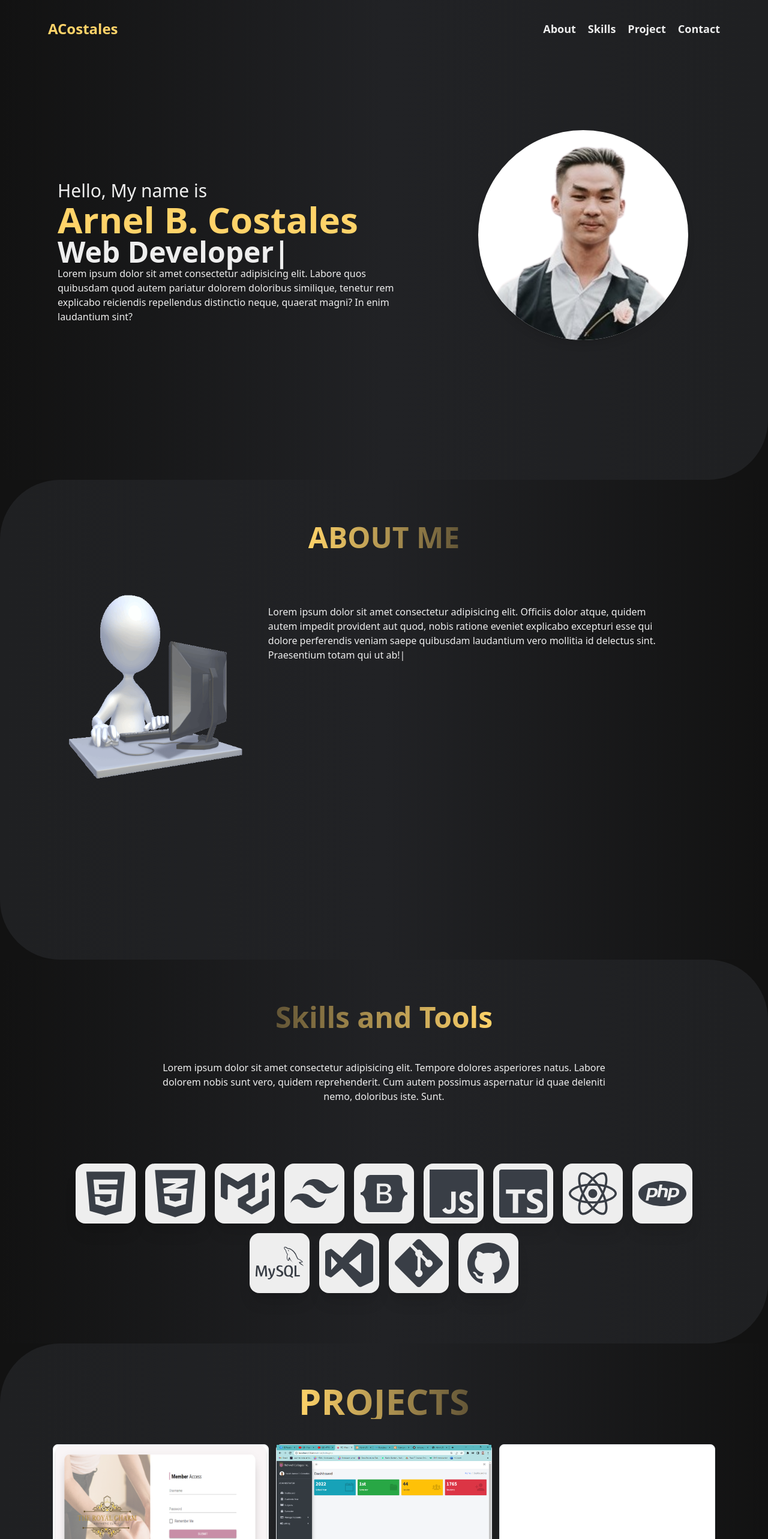
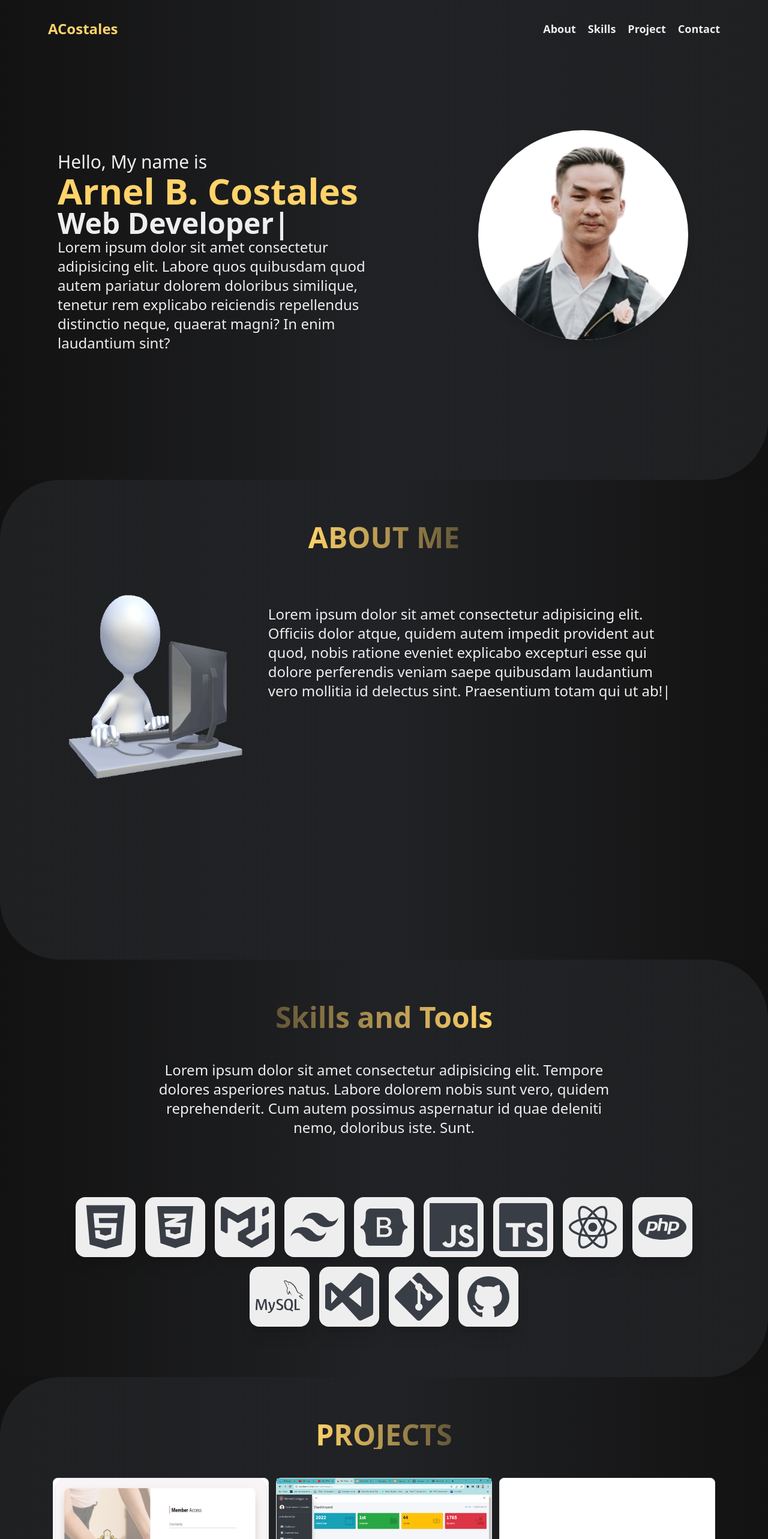
Before and after one commit to acostales08/acostales, a React (Create React App) app: page / in a window 1280 px wide. Shown: the top 2566 px of the page at 60% size. Built offline with nearby package versions, Linux system fonts and the light colour scheme; the HTML template or start-up script is replaced by a standard one.

Commit message:
framer motion

```diff
--- a/src/Components/Content/About/AboutSection.tsx
+++ b/src/Components/Content/About/AboutSection.tsx
@@ -9,18 +9,23 @@ const AboutSection: React.FC = () => {
 
   return (
     <motion.div
-        whileInView={{ x: 0, transition: { duration: 0.8 }, opacity: 1 }}
-        initial={{ x: 1000, opacity: 0 }}
+        whileInView={{ x: 0, transition: { duration: 0.3 }, opacity: 1 }}
+        initial={{ x: 500, opacity: 0 }}
         className='h-screen w-full  bg-gradient-to-r from-[#1F2022] via-[#212225] to-[#121212] rounded-l-[100px] pt-16 px-28'>
         <div className="w-full h-16  flex justify-center items-center">
+        <motion.div
+          whileInView={{ y: 0, transition: { duration: 0.8 }, opacity: 1 }}
+          initial={{ y: 100, opacity: 0 }}
+        >
             <h1 className="w-cover h-fit bg-clip-text bg-gradient-to-r from-[#FFD369] to-[rgba(255,210,105,0.31)] text-5xl font-bold text-transparent ">ABOUT ME</h1>
+        </motion.div>
         </div>
         <div className="flex  mt-10 ">
             <div className=" w-[40%] h-full flex justify-center items-center">
                 <img src="move.gif" alt=""  className='w-[350px] h-[350px]'/>
             </div>
             <div className=" w-full h-full text-[#EEEEEE] p-10">
-                <p className=" text-1xl">
+                <p className=" text-2xl">
                     <TypedText strings={strings} typeSpeed={10} loop={false} />
                 </p>
             </div>
--- a/src/Components/Content/Home/HomeContent.tsx
+++ b/src/Components/Content/Home/HomeContent.tsx
@@ -1,6 +1,7 @@
 import React from 'react'
 import './HomeContent.css'
 import TypedText from './TypedText'
+import { motion } from 'framer-motion';
 
 const HomeContent: React.FC = () => {
 
@@ -11,12 +12,29 @@ const HomeContent: React.FC = () => {
         <div className="w-full h-full flex">
           <div className="w-full h-full flex justify-start items-center pl-24">
             <div className="text-[#EEEEEE]">
+            <motion.div
+              whileInView={{ y: 0, transition: { duration: 0.8 }, opacity: 1 }}
+              initial={{ y: -150, opacity: 0 }}>
               <h6 className="text-3xl">Hello, My name is</h6>
+              </motion.div>
+              <motion.div
+              whileInView={{ x: 0, transition: { duration: 0.8, delay: 0.2 }, opacity: 1 }}
+              initial={{ x: 350, opacity: 0 }}>
               <h1 className="text-[#FFD369] text-6xl font-bold">Arnel B. Costales</h1>
+              </motion.div>
+              <motion.div
+              whileInView={{ x: 0, transition: { duration: 0.8, delay: 0.6 }, opacity: 1 }}
+              initial={{ x: -350, opacity: 0 }}>
               <h4 className="text-5xl font-semibold">
                 <TypedText strings={strings} typeSpeed={50} loop={true} />
               </h4>
-              <p className=" w-full text-1xl">Lorem ipsum dolor sit amet consectetur adipisicing elit. Labore quos quibusdam quod autem pariatur dolorem doloribus similique, tenetur rem explicabo reiciendis repellendus distinctio neque, quaerat magni? In enim laudantium sint?</p>
+              </motion.div>
+              <motion.div
+              whileInView={{ y: 0, transition: { duration: 1.5 }, opacity: 1 }}
+              initial={{ y: 150, opacity: 0 }}>
+                <p className=" w-full text-2xl">Lorem ipsum dolor sit amet consectetur adipisicing elit. Labore quos quibusdam quod autem pariatur dolorem doloribus similique, tenetur rem explicabo reiciendis repellendus distinctio neque, quaerat magni? In enim laudantium sint?</p>
+              </motion.div>
+
             </div>
           </div>
           <div className="w-full h-full flex justify-center items-center">
--- a/src/Components/Content/Project/ProjectSection.tsx
+++ b/src/Components/Content/Project/ProjectSection.tsx
@@ -1,12 +1,21 @@
+import { motion } from 'framer-motion'
 import React from 'react'
 
 const ProjectSection: React.FC = () => {
 
 
   return (
-    <div className='h-auto w-full bg-gradient-to-r border-[#404144] from-[#1F2022] via-[#212225] to-[#121212] rounded-l-[100px] py-16 px-16'>
+    <motion.div
+        whileInView={{ x: 0, transition: { duration: 0.4 }, opacity: 1 }}
+        initial={{ x: 500, opacity: 0 }}
+        className='h-auto w-full bg-gradient-to-r border-[#404144] from-[#1F2022] via-[#212225] to-[#121212] rounded-l-[100px] py-16 px-16'>
         <div className="w-full h-16  flex justify-center items-center">
-            <h1 className="w-cover h-fit bg-clip-text bg-gradient-to-r from-[#FFD369] to-[rgba(255,210,105,0.31)] text-6xl font-bold text-transparent ">PROJECTS</h1>
+        <motion.div
+          whileInView={{ y: 0, transition: { duration: 0.8 }, opacity: 1 }}
+          initial={{ y: 100, opacity: 0 }}
+        >
+            <h1 className="w-cover h-fit bg-clip-text bg-gradient-to-r from-[#FFD369] to-[rgba(255,210,105,0.31)] text-5xl font-bold text-transparent ">PROJECTS</h1>
+        </motion.div>
         </div>
         <div className="h-auto w-full flex flex-wrap gap-3 mt-10 justify-center items-center">
             <div className="border bg-white rounded-lg w-[360px] h-[250px]">
@@ -28,7 +37,7 @@ const ProjectSection: React.FC = () => {
 
             </div>
         </div>
-    </div>
+    </motion.div >
   )
 }
 
--- a/src/Components/Content/Skill/SkillSection.tsx
+++ b/src/Components/Content/Skill/SkillSection.tsx
@@ -6,29 +6,31 @@ import { motion } from 'framer-motion'
 const SkillSection: React.FC = () => {
   return (
     <motion.div
-        whileInView={{ x: 0, transition: { duration: 0.8 }, opacity: 1 }}
-        initial={{ x: -1000, opacity: 0 }}
+        whileInView={{ x: 0, transition: { duration: 0.4 }, opacity: 1 }}
+        initial={{ x: -500, opacity: 0 }}
         className='h-auto w-full bg-gradient-to-r border-r-1 from-[#121212] via-[#212225] to-[#1F2022] rounded-r-[100px] py-16 px-20'>
         <div className="w-full h-16  flex justify-center items-center ">
         <motion.div
-          whileInView={{ y: 0, transition: { duration: 0.8 }, opacity: 1 }}
+          whileInView={{ y: 0, transition: { duration: 0.8, delay: 0.3 }, opacity: 1 }}
           initial={{ y: 100, opacity: 0 }}
         >
             <h1 className="w-cover h-fit bg-clip-text bg-gradient-to-r from-[rgba(255,210,105,0.31)] to-[#FFD369] text-5xl font-bold text-transparent ">Skills and Tools</h1>
         </motion.div>
         </div>
         <motion.div
-          whileInView={{ y: 0, transition: { duration: 0.8 }, opacity: 1 }}
+          whileInView={{ y: 0, transition: { duration: 0.8, delay: 0.3 }, opacity: 1 }}
           initial={{ y: -100, opacity: 0 }}
-          className=" w-full h-fit flex justify-center py-10 text-1xl"
+          className=" w-full h-fit flex justify-center py-10 text-2xl"
         >
             <p className="text-[#EEEEEE]  w-[70%] text-center">Lorem ipsum dolor sit amet consectetur adipisicing elit. Tempore dolores asperiores natus. Labore dolorem nobis sunt vero, quidem reprehenderit. Cum autem possimus aspernatur id quae deleniti nemo, doloribus iste. Sunt.</p>
         </motion.div>
         <div className=" mt-10 h-auto w-full flex flex-wrap gap-4 p-5 justify-center items-center">
             {Skillitems.map(({img}, index) => (
+              <motion.div whileHover={{ scale: 1.2 }} >
                 <div key={index} className="flex justify-center items-center w-[100px] h-[100px]  rounded-2xl bg-[#EEEEEE] shadow-xl">
                     {img}
                 </div>
+                </motion.div>
             ))}
 
         </div>
--- a/src/Components/Content/Skill/Skillitem.tsx
+++ b/src/Components/Content/Skill/Skillitem.tsx
@@ -10,7 +10,7 @@ export const Skillitems = [
         img: <AiFillHtml5 size={90} className='text-[#393E46]'/>
     },
     {
-        img: <FaCss3Alt size={90} className='text-[#393E46]'/>
+        img: <FaCss3Alt size={80} className='text-[#393E46]'/>
     },
     {
         img: <SiMui size={80} className='text-[#393E46]'/>
```
